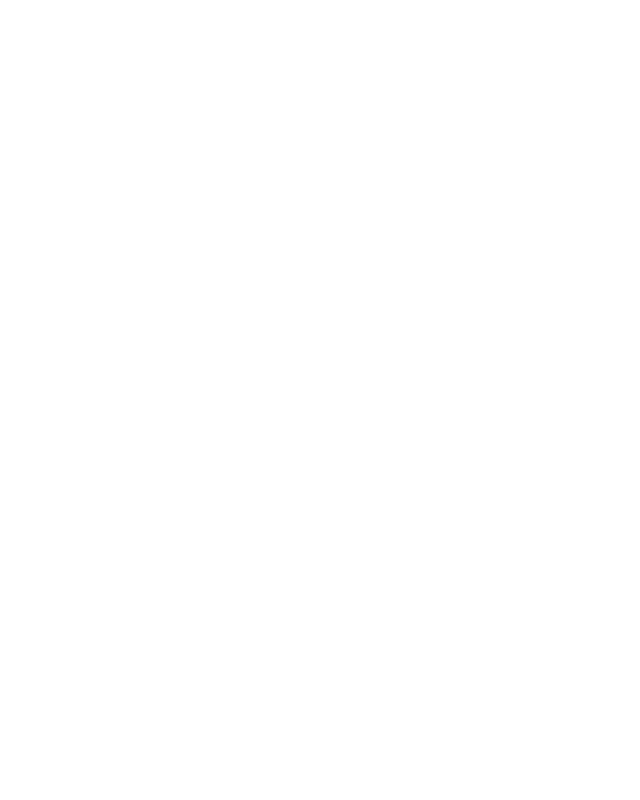
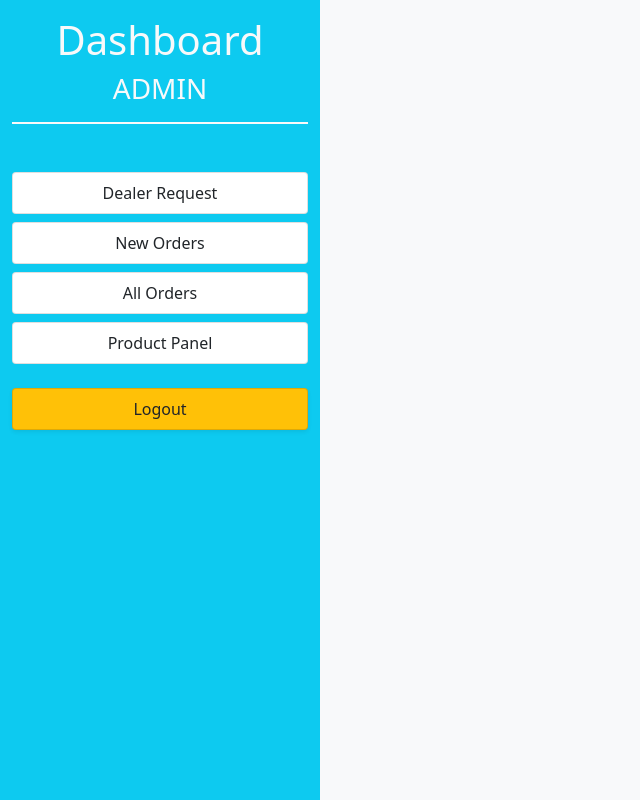
Before and after one commit to Sankhan123/Aapple, a React (Create React App) app: page /dashboard in a window 1280 px wide. Before the commit this address had no page. Shown: the whole page, without its empty margins (0-640 px from the left). Built offline with nearby package versions, Linux system fonts and the light colour scheme.

Commit message:
Built Dashboard Components and added routing for nested components

```diff
--- a/src/App.js
+++ b/src/App.js
@@ -1,15 +1,26 @@
 import "./App.css";
 import Login from "./components/Login";
 import Register from "./components/Register";
-import { BrowserRouter as Router, Route, Routes,} from "react-router-dom";
+import { BrowserRouter as Router, Route, Routes } from "react-router-dom";
+import Dashboard from "./components/Dashboard";
+import DealerRequest from "./components/DealerRequest";
+import NewOrders from "./components/NewOrders";
+import AllOrders from "./components/AllOrders";
+import ProductPanel from "./components/ProductPanel";
 
 function App() {
   return (
     <Router>
       <>
         <Routes>
-          <Route path="/login" element={<Login />}/>
-          <Route path="/register" element={<Register />}/>
+        <Route path="/login" element={<Login />} />
+        <Route path="/register" element={<Register />} />
+        <Route path="/dashboard" element={<Dashboard />}>
+          <Route path="dealer-request" element={<DealerRequest />} />
+          <Route path="new-orders" element={<NewOrders />} />
+          <Route path="all-orders" element={<AllOrders />} />
+          <Route path="product-panel" element={<ProductPanel />} />
+        </Route>
         </Routes>
       </>
     </Router>
--- /dev/null
+++ b/src/components/AllOrders.jsx
@@ -0,0 +1,6 @@
+import React from "react";
+
+const AllOrders = () => {
+    return <p>All orders</p>;
+}
+export default AllOrders;
--- /dev/null
+++ b/src/components/Dashboard.jsx
@@ -0,0 +1,18 @@
+import React from "react";
+import DashboardNav from "./DashboardNav";
+import { Outlet } from "react-router-dom";
+
+const Dashboard = () => {
+  return (
+    <main className="container-fluid">
+      <div className="row vh-100">
+        <DashboardNav />
+        <section className="col bg-light">
+          <Outlet />
+        </section>
+      </div>
+    </main>
+  );
+};
+
+export default Dashboard;
--- /dev/null
+++ b/src/components/DashboardNav.jsx
@@ -0,0 +1,32 @@
+import React from "react";
+import { Link } from "react-router-dom";
+
+const DashboardNav = () => {
+  return (
+    <nav className="col col-3 bg-info text-light">
+      <div className="text-center mt-3 border-bottom pb-2 border-2 border-light">
+        <h1 className="fs-1 text-capitalize fw-normal ">dashboard</h1>
+        <h2 className="fs-3 text-uppercase fw-light">admin</h2>
+      </div>
+      <ul class="list-group flex gap-2 mt-4 pt-4 text-center">
+        <Link to="./dealer-request" className="text-decoration-none link-dark">
+          <li class="list-group-item rounded">Dealer Request</li>
+        </Link>
+        <Link to="./new-orders" className="text-decoration-none link-dark">
+          <li class="list-group-item rounded">New Orders</li>
+        </Link>
+        <Link to="./all-orders" className="text-decoration-none link-dark">
+          <li class="list-group-item rounded">All Orders</li>
+        </Link>
+        <Link to="./product-panel" className="text-decoration-none link-dark">
+          <li class="list-group-item rounded">Product Panel</li>
+        </Link>
+        <button class="list-group-item bg-warning rounded shadow-sm mt-3">
+          Logout
+        </button>
+      </ul>
+    </nav>
+  );
+};
+
+export default DashboardNav;
--- /dev/null
+++ b/src/components/DealerRequest.jsx
@@ -0,0 +1,6 @@
+import React from "react";
+
+const DealerRequest = () => {
+    return <p>Dealer request</p>;
+}
+export default DealerRequest;
--- /dev/null
+++ b/src/components/NewOrders.jsx
@@ -0,0 +1,6 @@
+import React from "react";
+
+const NewOrders = () => {
+    return <p>New Orders</p>;
+}
+export default NewOrders;
--- /dev/null
+++ b/src/components/ProductPanel.jsx
@@ -0,0 +1,6 @@
+import React from "react";
+
+const ProductPanel = () => {
+    return <p>Product Panel</p>;
+}
+export default ProductPanel;
```
